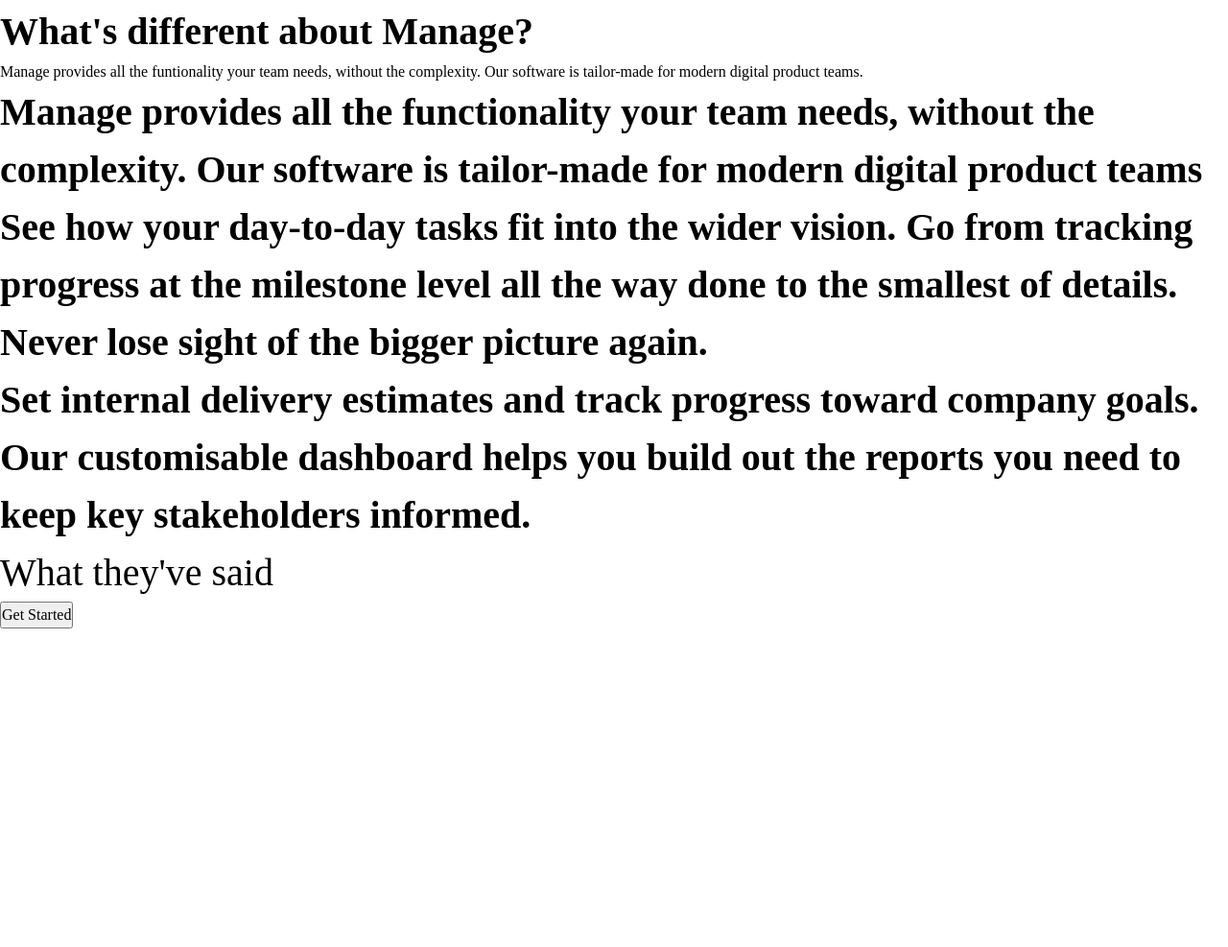
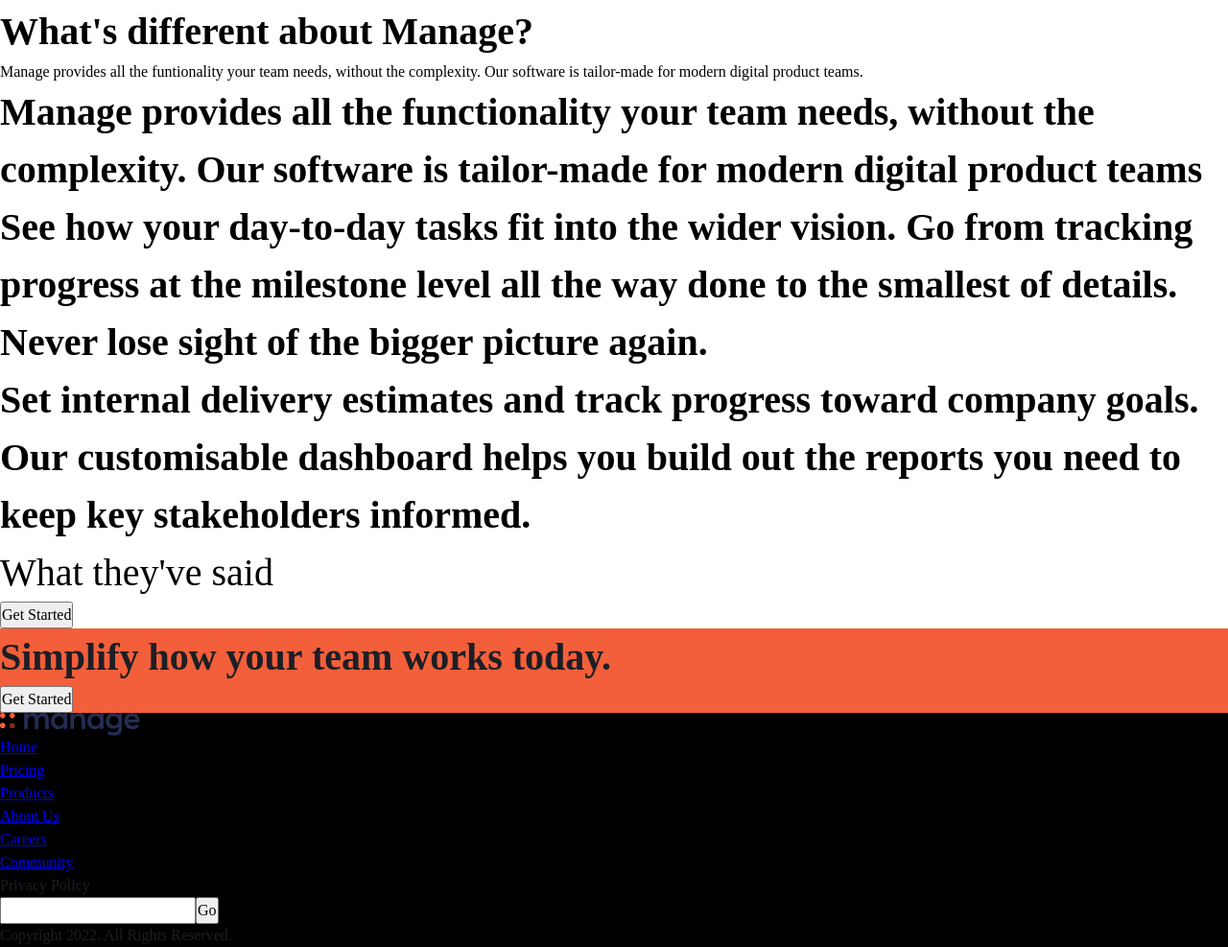
Before and after one commit to heinkel/frontend-mentor-I, a website built with Vite: page index.html in a window 1280 px wide. Shown: the part 830-1817 px from the top of the page at 96% size. Before the commit the page ends 1485 px from the top, so only its background shows below. Built offline with nearby package versions, Linux system fonts and the light colour scheme.

Commit message:
finished content for html sections, next adding styles

```diff
--- a/index.html
+++ b/index.html
@@ -16,9 +16,9 @@
   <body>
     <header class="primary-header">
       <div class="container">
-          <a href="#" > <img src="images/logo.svg" alt="manage"></a>
+        <a href="#"> <img src="images/logo.svg" alt="manage" /></a>
         <nav class="primary-navigation">
-            <ul role="list" class="nav-list">
+          <ul aria-label="primary" role="list" class="nav-list">
             <li><a href="#">Pricing</a></li>
             <li><a href="#">Product</a></li>
             <li><a href="#">About Us</a></li>
@@ -26,7 +26,7 @@
             <li><a href="#">Community</a></li>
           </ul>
         </nav>
-          <button class="button">Get Started </button>
+        <button class="button">Get Started</button>
       </div>
     </header>
     <main>
@@ -34,11 +34,16 @@
         <div class="container">
           <div class="even-columns">
             <div>
-                        <h1 class="fs-primary-heading fw-bold">Bring everyone together to build better products.</h1>
-                        <p>Manages make it simple for software teams to plan day-to-day tasks while keeping  the larger teams goals in view.</p>
+              <h1 class="fs-primary-heading fw-bold">
+                Bring everyone together to build better products.
+              </h1>
+              <p>
+                Manages make it simple for software teams to plan day-to-day
+                tasks while keeping the larger teams goals in view.
+              </p>
               <button class="button">Get Started</button>
             </div>
-                    <div><img src="images/illustration-intro.svg" alt=""></div>
+            <div><img src="images/illustration-intro.svg" alt="" /></div>
           </div>
         </div>
       </section>
@@ -47,24 +52,39 @@
         <div class="container">
           <div class="even-columns">
             <div>
-                <h1 class="fs-secondary-heading fw-bold">What's different about Manage?</h1>
-                <p>Manage provides all the funtionality your team needs, without the complexity. Our software is tailor-made for modern digital product teams.</p>
+              <h1 class="fs-secondary-heading fw-bold">
+                What's different about Manage?
+              </h1>
+              <p>
+                Manage provides all the funtionality your team needs, without
+                the complexity. Our software is tailor-made for modern digital
+                product teams.
+              </p>
             </div>
             <div>
               <ul role="list" class="numbered-items">
-                  <li><h3 class="fs-600 fw-bold">Manage provides all the functionality your team needs, without the complexity. Our software is
-                    tailor-made for modern
-                    digital product teams</h3></li>
-                  <li><h3 class="fs-600 fw-bold">See how your day-to-day tasks fit into the wider
-                    vision. Go from tracking
-                    progress at the milestone
-                    level all the way
-                    done to the smallest of details. Never lose sight of the bigger picture again.</h3></li>
-                  <li><h3 class="fs-600 fw-bold">Set internal delivery estimates and track progress
-                    toward company goals. Our
-                    customisable dashboard
-                    helps you build out
-                    the reports you need to keep key stakeholders informed.</h3></li>
+                <li>
+                  <h3 class="fs-600 fw-bold">
+                    Manage provides all the functionality your team needs,
+                    without the complexity. Our software is tailor-made for
+                    modern digital product teams
+                  </h3>
+                </li>
+                <li>
+                  <h3 class="fs-600 fw-bold">
+                    See how your day-to-day tasks fit into the wider vision. Go
+                    from tracking progress at the milestone level all the way
+                    done to the smallest of details. Never lose sight of the
+                    bigger picture again.
+                  </h3>
+                </li>
+                <li>
+                  <h3 class="fs-600 fw-bold">
+                    Set internal delivery estimates and track progress toward
+                    company goals. Our customisable dashboard helps you build
+                    out the reports you need to keep key stakeholders informed.
+                  </h3>
+                </li>
               </ul>
             </div>
           </div>
@@ -76,11 +96,56 @@
         <button class="button">Get Started</button>
       </section>
       <section class="cta | bg-primary-400 text-neutral-100">
-          <div></div>
+        <div class="container">
+          <div class="even-columns">
+            <div>
+              <p class="fs-secondary-heading fw-bold">
+                Simplify how your team works today.
+              </p>
+            </div>
+            <div>
+              <button class="button" data-type="inverted">Get Started</button>
+            </div>
+          </div>
+        </div>
       </section>
+    </main>
+    <footer class="bg-neutral-900 text-neutral-100">
+      <div class="container">
+        <div class="even-columns">
+          <div>
+            <a href="#"> <img src="images/logo.svg" alt="manage" /></a>
+            <ul role="list" aria-label="social links">
+              <li><a aria-label="facebook" href="#"></a></li>
+              <li><a aria-label="youtube" href="#"></a></li>
+              <li><a aria-label="twitter" href="#"></a></li>
+              <li><a aria-label="pinterest" href="#"></a></li>
+              <li><a aria-label="instagram" href="#"></a></li>
+            </ul>
+          </div>
+          <div>
+            <div class="footer-nav">
+              <ul role="list" aria-label="Footer">
+                <li><a href="#">Home</a></li>
+                <li><a href="#">Pricing</a></li>
+                <li><a href="#">Products</a></li>
+                <li><a href="#">About Us</a></li>
+                <li><a href="#">Careers</a></li>
+                <li><a href="#">Community</a></li>
+                <li><a href="#"></a>Privacy Policy</li>
+              </ul>
+            </div>
+          </div>
+          <div>
+            <form action="">
+              <input type="email" /><button class="button">Go</button>
+            </form>
+            <p>Copyright 2022. All Rights Reserved.</p>
+          </div>
+        </div>
+      </div>
+    </footer>
 
-
-    </main>
     <script type="module" src="/main.js"></script>
   </body>
 </html>
--- a/style.css
+++ b/style.css
@@ -5,7 +5,7 @@
   --clr-primary-400: hsl(228, 39%, 23%);
 
   --clr-neutral-100: hsl(232, 12%, 13%);
-  --clr-neutral-900: hsl(0, 0, 0%);
+  --clr-neutral-900: black;
   --ff-primary: "Be Vietnam Pro", sans-serif;
   --ff-body: var(--ff-primary);
   --ff-accent: var(--ff-primary);
```
Lines whose indentation alone changed are shown as unchanged.
